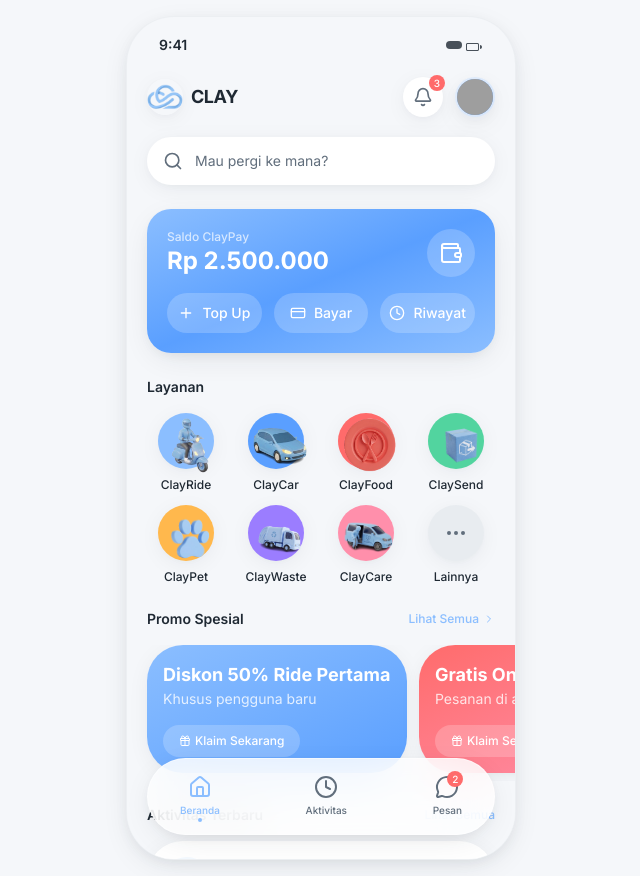
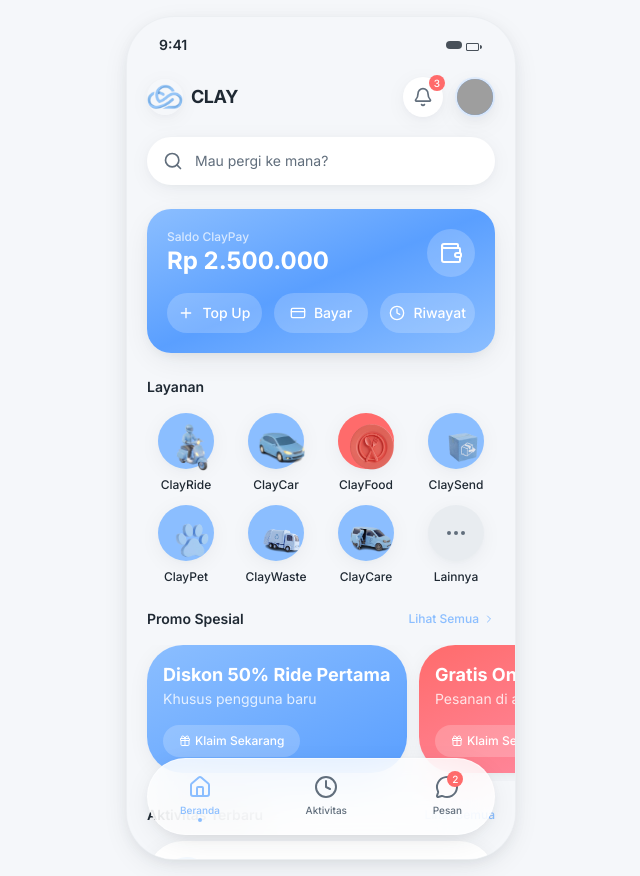
Before and after one commit to raffienanda/FE-Clay, a Next.js app: page / in a window 1280 px wide. Shown: the whole page, without its empty margins (319-959 px from the left). Built offline with nearby package versions, Linux system fonts and the light colour scheme; grey boxes are pictures that could not be loaded.

Commit message:
style: update background colors and image sizes for services
Change background colors and adjust image sizes for ClaySend, ClayPet, ClayWaste, ClayCare to match ClayRide. ClayFood retains bg-accent. Reduce image size to 48px.

```diff
--- a/components/clayride/home-dashboard.tsx
+++ b/components/clayride/home-dashboard.tsx
@@ -32,12 +32,12 @@ interface HomeDashboardProps {
 
 const services = [
   { icon: Car, label: 'ClayRide', color: 'bg-primary', iconColor: 'text-white', screen: 'destination' as Screen, useImage: true, imageSrc: '/clayride-icon.png', vehicleType: 'bike' as const },
-  { icon: Car, label: 'ClayCar', color: 'bg-[#5A9FFF]', iconColor: 'text-white', screen: 'destination' as Screen, useImage: true, imageSrc: '/claycar-icon.png', vehicleType: 'car' as const },
+  { icon: Car, label: 'ClayCar', color: 'bg-primary', iconColor: 'text-white', screen: 'destination' as Screen, useImage: true, imageSrc: '/claycar-icon.png', vehicleType: 'car' as const },
   { icon: UtensilsCrossed, label: 'ClayFood', color: 'bg-accent', iconColor: 'text-white', screen: 'clayfood' as Screen, useImage: true, imageSrc: '/clayfood.png' },
-  { icon: Package, label: 'ClaySend', color: 'bg-[#52D49F]', iconColor: 'text-white', screen: 'claysend' as Screen, useImage: true, imageSrc: '/claysend.png' },
-  { icon: PawPrint, label: 'ClayPet', color: 'bg-[#FFB84D]', iconColor: 'text-white', screen: 'claypet' as Screen, useImage: true, imageSrc: '/claypet.png' },
-  { icon: Trash2, label: 'ClayWaste', color: 'bg-[#9B7DFF]', iconColor: 'text-white', screen: 'claywaste' as Screen, useImage: true, imageSrc: '/claywaste.png' },
-  { icon: Heart, label: 'ClayCare', color: 'bg-[#FF8FAB]', iconColor: 'text-white', screen: 'claycare' as Screen, useImage: true, imageSrc: '/claycare.png' },
+  { icon: Package, label: 'ClaySend', color: 'bg-primary', iconColor: 'text-white', screen: 'claysend' as Screen, useImage: true, imageSrc: '/claysend.png' },
+  { icon: PawPrint, label: 'ClayPet', color: 'bg-primary', iconColor: 'text-white', screen: 'claypet' as Screen, useImage: true, imageSrc: '/claypet.png' },
+  { icon: Trash2, label: 'ClayWaste', color: 'bg-primary', iconColor: 'text-white', screen: 'claywaste' as Screen, useImage: true, imageSrc: '/claywaste.png' },
+  { icon: Heart, label: 'ClayCare', color: 'bg-primary', iconColor: 'text-white', screen: 'claycare' as Screen, useImage: true, imageSrc: '/claycare.png' },
   { icon: MoreHorizontal, label: 'Lainnya', color: 'bg-muted', iconColor: 'text-muted-foreground', screen: 'other-services' as Screen },
 ]
 
@@ -180,9 +180,9 @@ export function HomeDashboard({ onNavigate, cartItemsCount = 0, currentScreen =
                     <Image
                       src={service.imageSrc!}
                       alt={service.label}
-                      width={56}
-                      height={56}
-                      className="absolute -bottom-1 -right-1 w-14 h-14 object-contain"
+                      width={48}
+                      height={48}
+                      className="absolute -bottom-0.5 -right-0.5 w-12 h-12 object-contain"
                     />
                   </div>
                 ) : (
```
